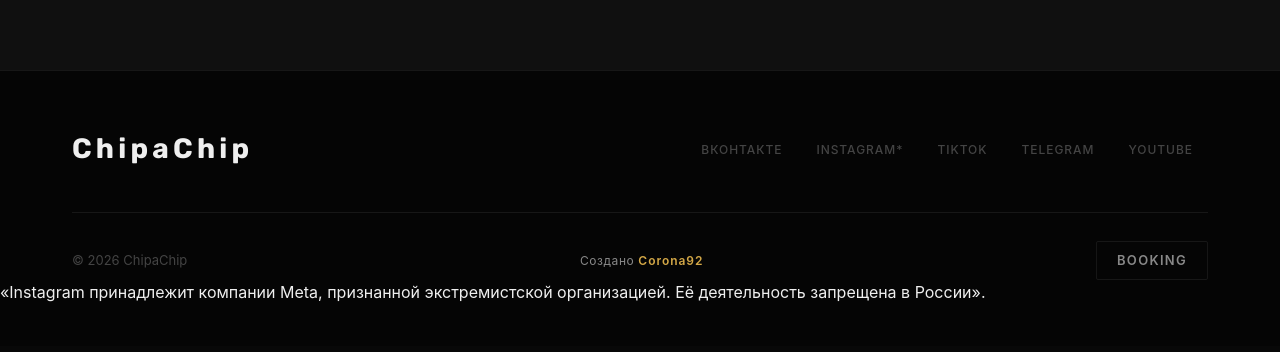
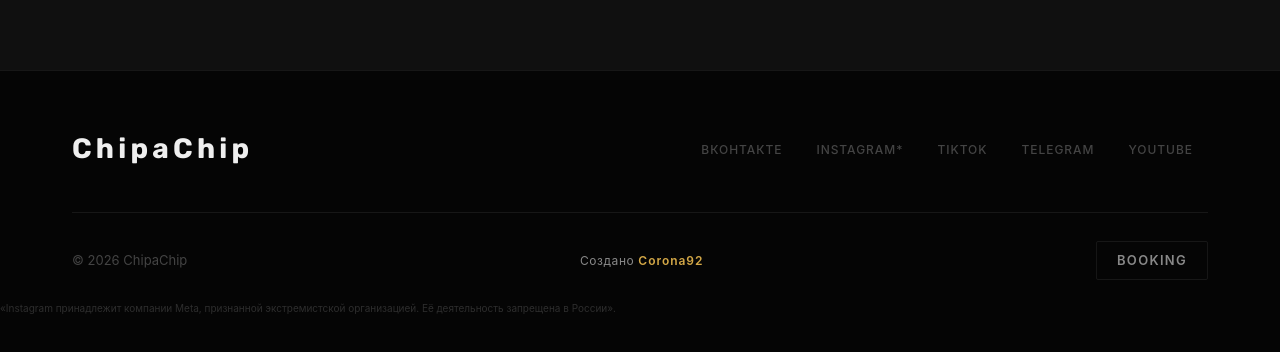
Before and after one commit to drknvpn/ChipaChipWeb, a React (Vite) app: page / in a window 1280 px wide. Shown: the part 4765-5117 px from the top of the page. Built offline with nearby package versions, Linux system fonts and the light colour scheme.

Commit message:
Update Footer.tsx

```diff
--- a/src/components/Footer.tsx
+++ b/src/components/Footer.tsx
@@ -26,7 +26,9 @@ export default function Footer() {
           <a href="https://t.me/Tvei79" target="_blank" rel="noopener noreferrer" className="footer-booking">Booking</a>
         </div>
       </div>
-      «Instagram принадлежит компании Meta, признанной экстремистской организацией. Её деятельность запрещена в России».
+      <p style={{ fontSize: '10px', color: '#555', opacity: 0.5, marginTop: '20px' }}>
+  «Instagram принадлежит компании Meta, признанной экстремистской организацией. Её деятельность запрещена в России».
+</p>
     </footer>
   )
 }
```
